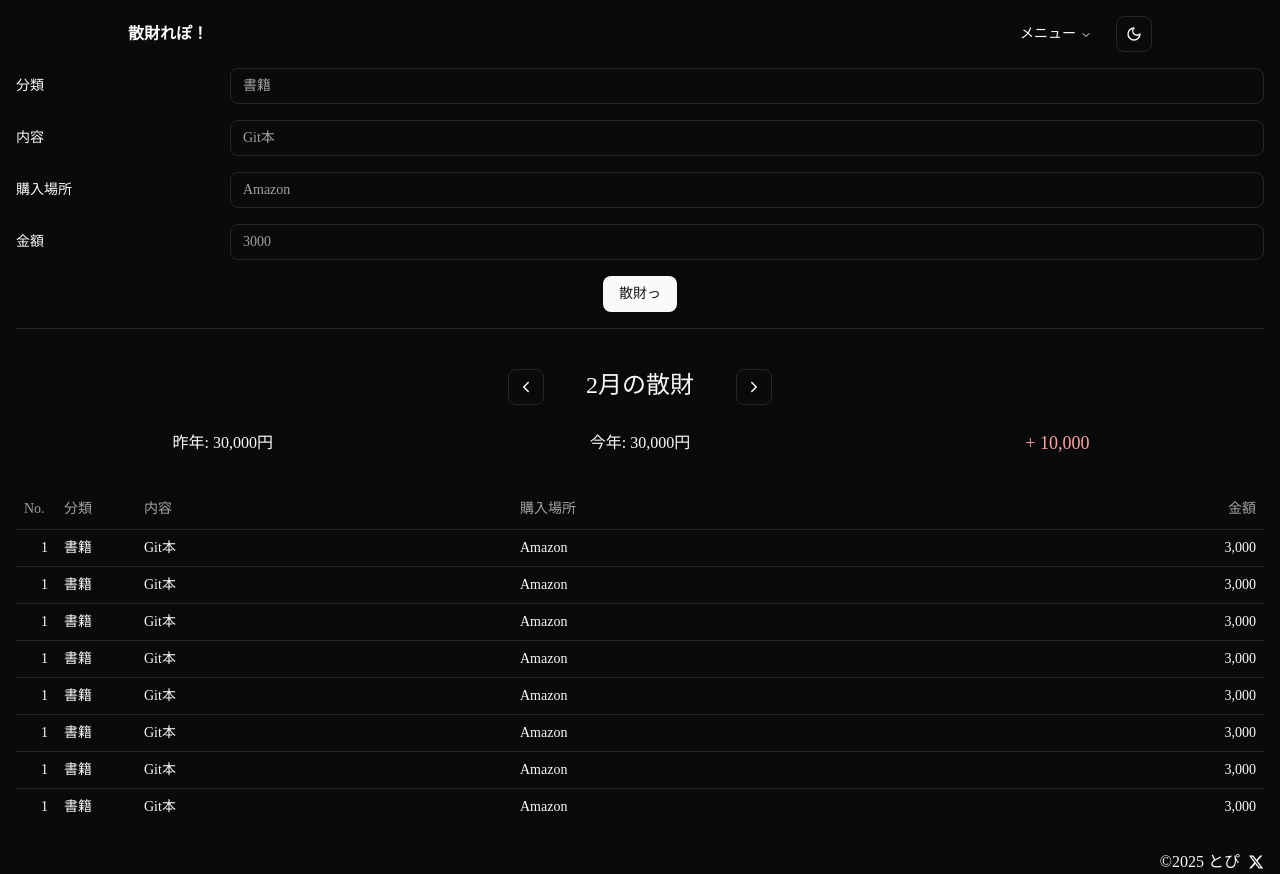
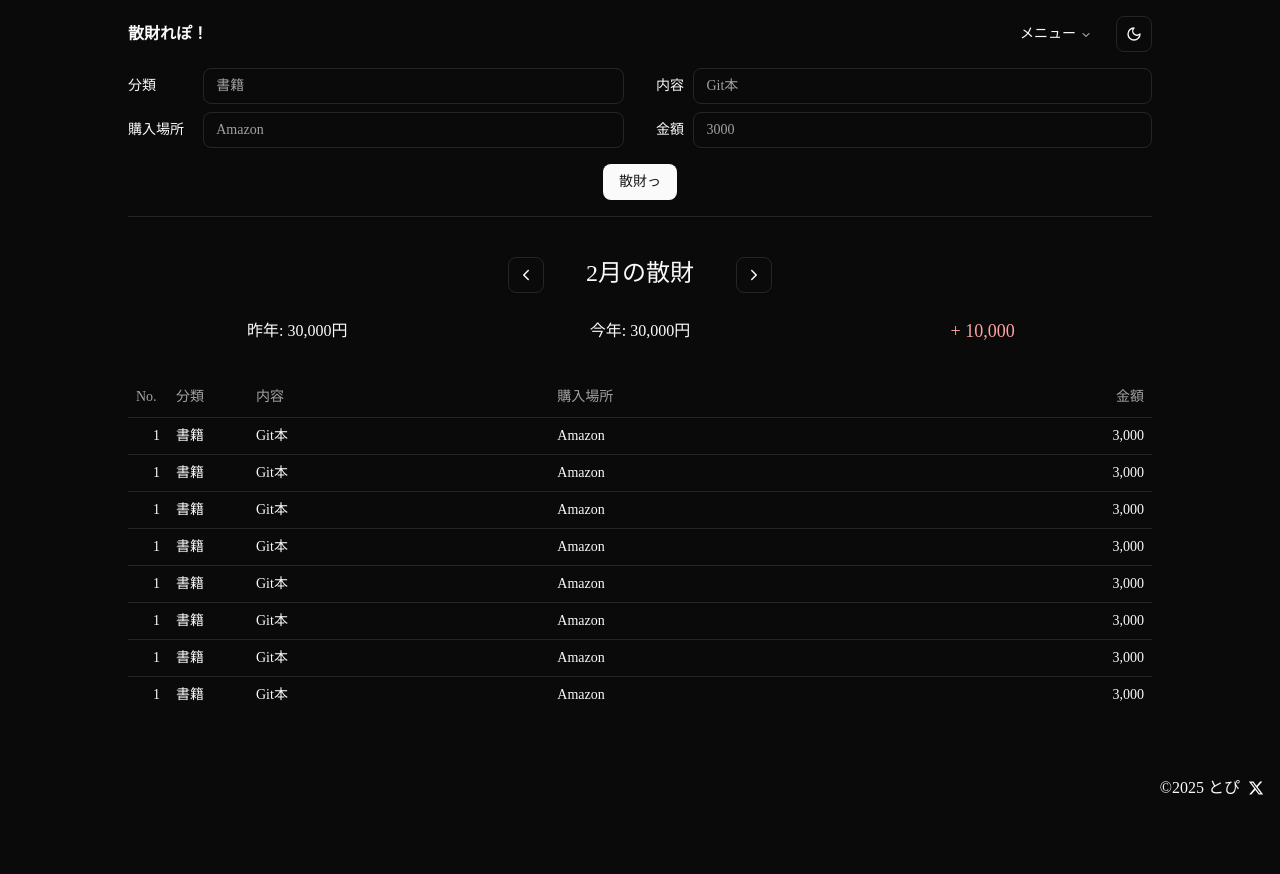
Before and after one commit to topi0247/sanzai-report-front, a React (Vite) app: page / in a window 1280 px wide. After the commit the page ends 800 px from the top, so only its background shows below. Built offline with nearby package versions, Linux system fonts and the light colour scheme; a web font is replaced by a local one.

Commit message:
feat: PCサイズのレイアウト修正

```diff
--- a/src/app/routes/report/index.tsx
+++ b/src/app/routes/report/index.tsx
@@ -9,29 +9,31 @@ export const ReportIndex = () => {
   return (
     <article className="mt-4 flex flex-col gap-4">
       <section className="flex flex-col gap-4">
+        <div className="grid grid-cols-1 gap-4 md:grid-cols-2 md:gap-x-8 md:gap-y-2">
           <div className="flex items-center justify-start gap-2">
-          <Label htmlFor="category" className="w-1/5">
+            <Label htmlFor="category" className="w-1/5 md:w-20">
               分類
             </Label>
             <Input id="category" placeholder="書籍" />
           </div>
           <div className="flex items-center justify-start gap-2">
-          <Label htmlFor="name" className="w-1/5">
+            <Label htmlFor="name" className="w-1/5 md:w-8">
               内容
             </Label>
             <Input id="name" placeholder="Git本" />
           </div>
           <div className="flex items-center justify-start gap-2">
-          <Label htmlFor="store" className="w-1/5">
+            <Label htmlFor="store" className="w-1/5 md:w-20">
               購入場所
             </Label>
             <Input id="store" placeholder="Amazon" />
           </div>
           <div className="flex items-center justify-start gap-2">
-          <Label htmlFor="amount" className="w-1/5">
+            <Label htmlFor="amount" className="w-1/5 md:w-8">
               金額
             </Label>
             <Input id="amount" placeholder="3000" type="number" min={0} />
+          </div>
         </div>
         <div className="text-center">
           <Button className="inline-block cursor-pointer transition-all">
--- a/src/app/routes/report/root.tsx
+++ b/src/app/routes/report/root.tsx
@@ -17,7 +17,7 @@ export const Report = () => {
           <ModeToggle />
         </div>
       </header>
-      <main className="grow">
+      <main className="m-auto max-w-5xl grow">
         <Outlet />
       </main>
       <footer className="mt-8 flex justify-end gap-2">
```
Lines whose indentation alone changed are shown as unchanged.
